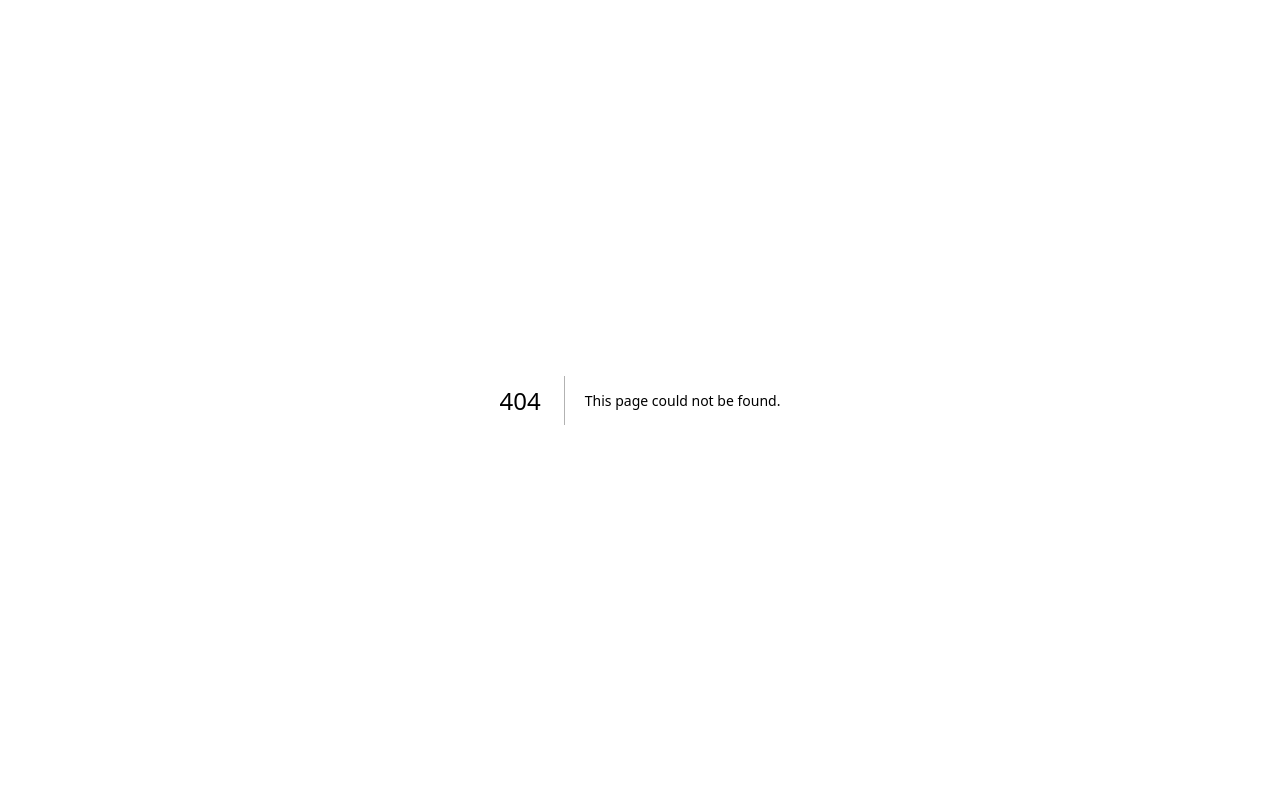
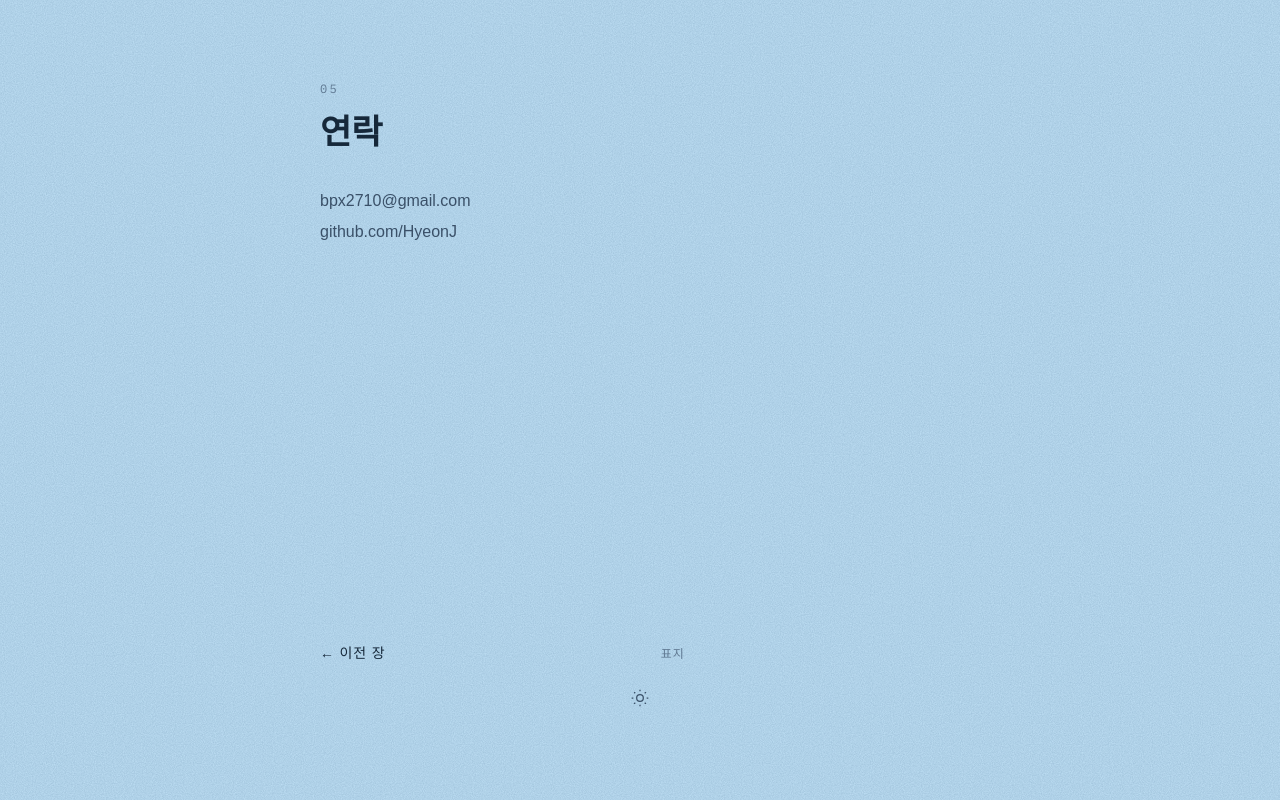
Before and after one commit to HyeonJ/portfolio, a Next.js app: page /contact in a window 1280 px wide. Before the commit this address had no page. Built offline with nearby package versions, Linux system fonts and the light colour scheme; a web font is replaced by a local one.

Commit message:
feat: 본문 장 스텁 6개 — 공통 Chapter 레이아웃, 이전/다음 장

```diff
--- /dev/null
+++ b/app/about/page.tsx
@@ -0,0 +1,6 @@
+import type { Metadata } from 'next';
+import { Chapter } from '@/components/chapter';
+export const metadata: Metadata = { title: '소개' };
+export default function About() {
+  return <Chapter path="/about" />;
+}
--- /dev/null
+++ b/app/contact/page.tsx
@@ -0,0 +1,17 @@
+import type { Metadata } from 'next';
+import { Chapter } from '@/components/chapter';
+import { SITE } from '@/lib/book';
+export const metadata: Metadata = { title: '연락' };
+export default function Contact() {
+  return (
+    <Chapter path="/contact">
+      <p>
+        <a href={`mailto:${SITE.email}`}>{SITE.email}</a>
+        <br />
+        <a href={SITE.github} rel="me noopener" target="_blank">
+          github.com/HyeonJ
+        </a>
+      </p>
+    </Chapter>
+  );
+}
--- /dev/null
+++ b/app/projects/page.tsx
@@ -0,0 +1,6 @@
+import type { Metadata } from 'next';
+import { Chapter } from '@/components/chapter';
+export const metadata: Metadata = { title: '프로젝트' };
+export default function Projects() {
+  return <Chapter path="/projects" />;
+}
--- /dev/null
+++ b/app/resume/page.tsx
@@ -0,0 +1,6 @@
+import type { Metadata } from 'next';
+import { Chapter } from '@/components/chapter';
+export const metadata: Metadata = { title: '이력서' };
+export default function Resume() {
+  return <Chapter path="/resume" />;
+}
--- /dev/null
+++ b/app/work/[slug]/page.tsx
@@ -0,0 +1,23 @@
+import type { Metadata } from 'next';
+import { notFound } from 'next/navigation';
+import { Chapter } from '@/components/chapter';
+import { CHAPTERS } from '@/lib/book';
+
+const WORK = CHAPTERS.find((c) => c.no === '02')!.children!;
+
+export function generateStaticParams() {
+  return WORK.map((c) => ({ slug: c.href.replace('/work/', '') }));
+}
+
+export async function generateMetadata({ params }: { params: Promise<{ slug: string }> }): Promise<Metadata> {
+  const { slug } = await params;
+  const ch = WORK.find((c) => c.href === `/work/${slug}`);
+  return { title: ch?.label ?? '작업' };
+}
+
+export default async function Work({ params }: { params: Promise<{ slug: string }> }) {
+  const { slug } = await params;
+  const path = `/work/${slug}`;
+  if (!WORK.some((c) => c.href === path)) notFound();
+  return <Chapter path={path} />;
+}
--- /dev/null
+++ b/components/chapter.tsx
@@ -0,0 +1,34 @@
+import type { ReactNode } from 'react';
+import { Paper } from '@/components/paper';
+import { TurnLink } from '@/components/turn-link';
+import { DayNight } from '@/components/day-night';
+import { chapterFor, nextPage, prevPage } from '@/lib/book';
+
+export function Chapter({ path, children }: { path: string; children?: ReactNode }) {
+  const ch = chapterFor(path);
+  const prev = prevPage(path);
+  const next = nextPage(path);
+  return (
+    <Paper>
+      <article className="mx-auto flex min-h-dvh w-[640px] max-w-[92vw] flex-col py-20">
+        <div className="ink-1 font-mono text-[12px] tracking-[0.2em]" style={{ color: 'var(--ink-3)' }}>
+          {ch?.no ?? '—'}
+        </div>
+        <h1 className="ink-1 mt-3 text-[34px] font-bold leading-[1.3]">{ch?.label ?? path}</h1>
+        <div className="ink-2 mt-8 grow text-[16px] leading-[1.9]" style={{ color: 'var(--ink-2)' }}>
+          {children ?? <p>이 장은 Plan 02에서 채웁니다.</p>}
+        </div>
+        <nav aria-label="장 이동" className="ink-3 mt-16 flex items-center justify-between text-[14px] tracking-[0.06em]">
+          {prev ? <TurnLink href={prev}>← 이전 장</TurnLink> : <span />}
+          <TurnLink href="/" className="font-mono text-[12px]" style={{ color: 'var(--ink-3)' }}>
+            표지
+          </TurnLink>
+          {next ? <TurnLink href={next}>다음 장 →</TurnLink> : <span />}
+        </nav>
+        <div className="flex justify-center">
+          <DayNight />
+        </div>
+      </article>
+    </Paper>
+  );
+}
```
